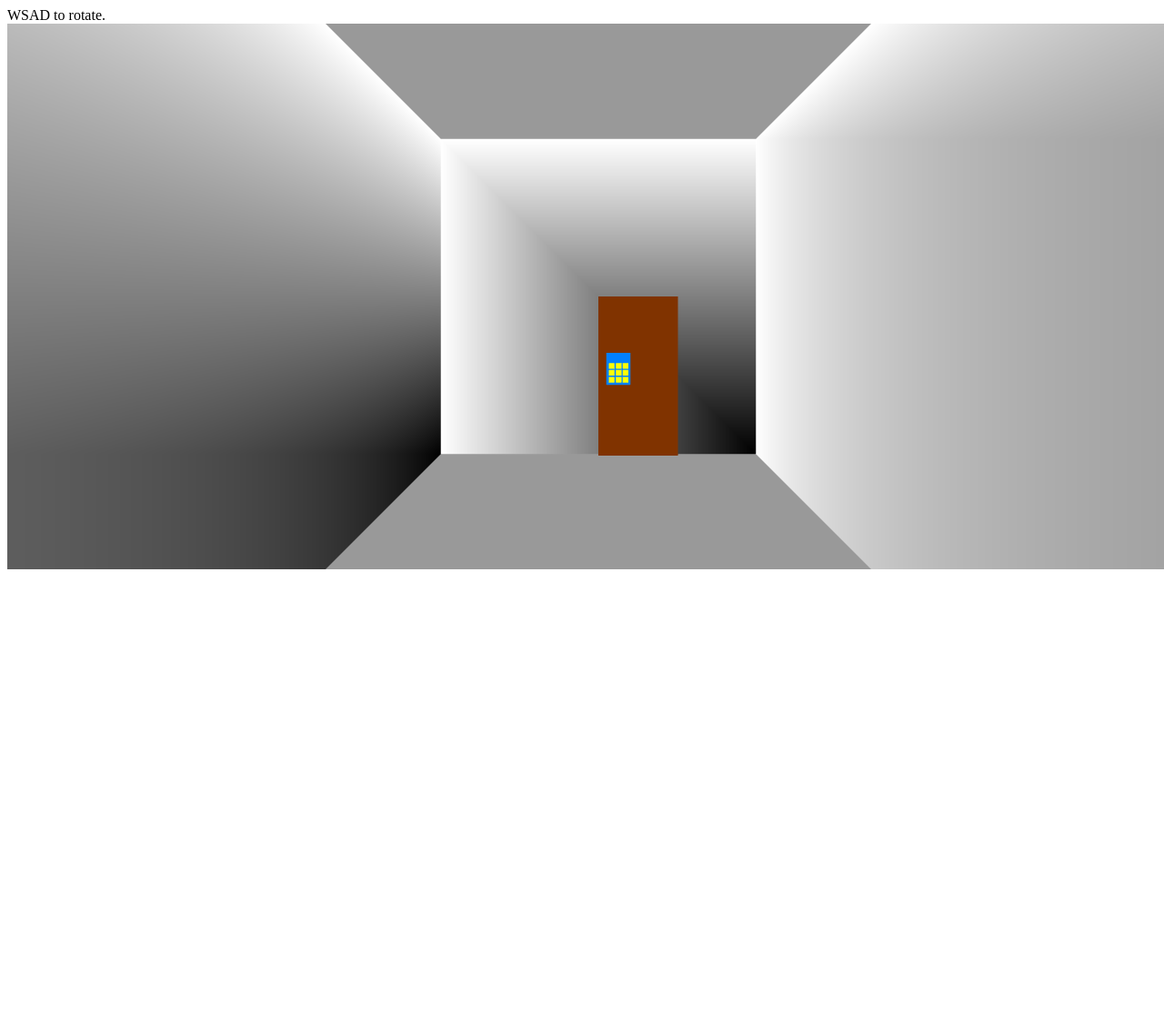
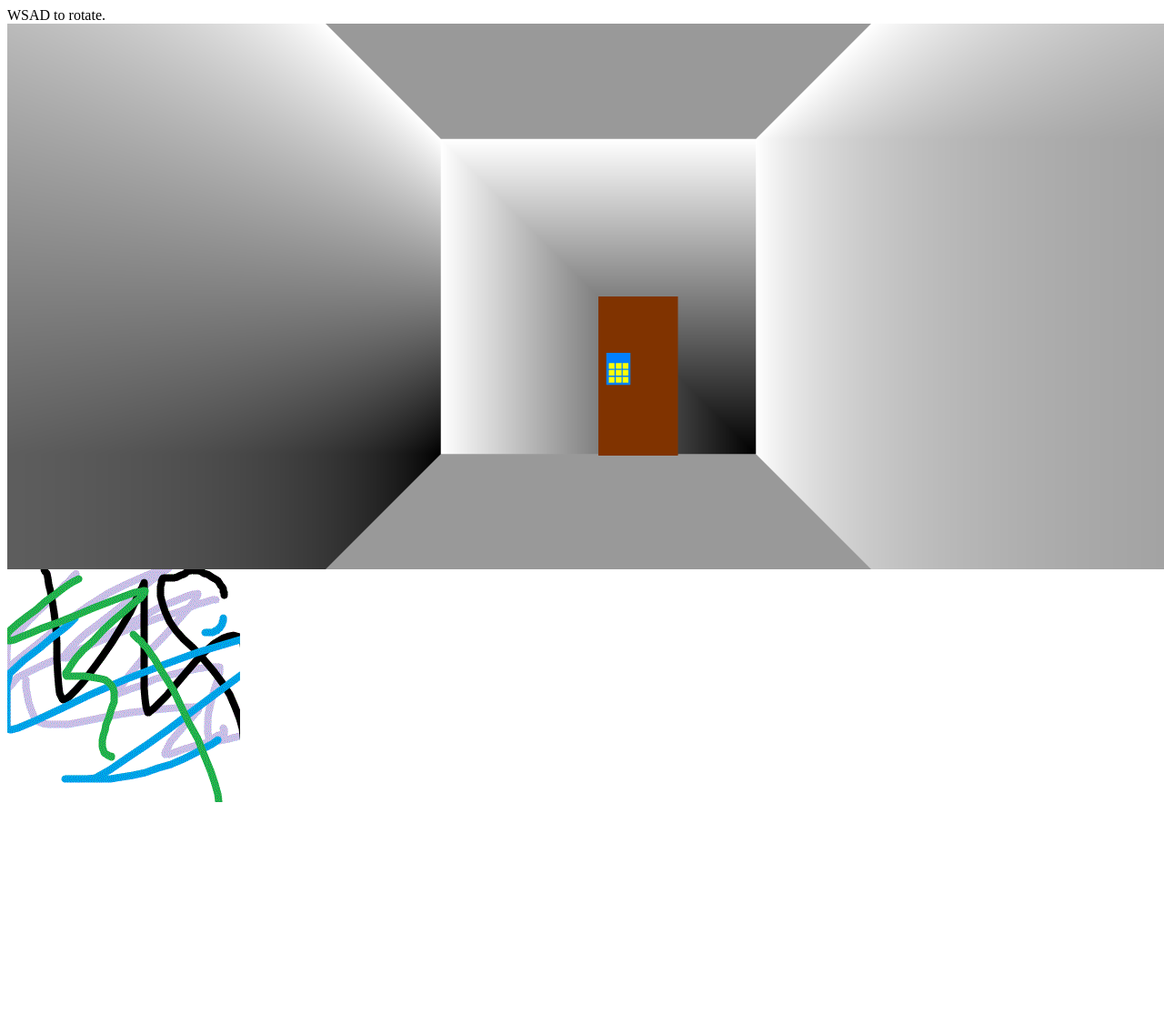
Before and after one commit to tang184/csrpg, a website: page public/game1.html in a window 1280 px wide. Shown: the top 1126 px of the page at 91% size. Before the commit the page ends 800 px from the top, so only its background shows below. Drawn offline with Linux system fonts and the light colour scheme; animation ran at ten frames a second.

Commit message:
Load texture into html file.

```diff
--- a/public/game1.html
+++ b/public/game1.html
@@ -9,6 +9,7 @@
 <script type="text/javascript" src="tinynight.js"></script>
 <script type="text/javascript" src="assemblecube.js"></script>
 <script type="text/javascript" src="room.js"></script>
+<script type="text/javascript" src="textures.js"></script>
 <script type="text/javascript" src="vendor/jquery/jquery.min.js"></script>
 
 
@@ -59,6 +60,7 @@
             </div>
         </section>-->
         <canvas id="lesson02-canvas" style="border: none; position: absolute; left: 0; top: 0; z-index: 0;" width="1300%" height="600"></canvas>
+		<canvas id="test-canvas" style="border: none; position: absolute; left: 0; top: 600; z-index: 0;" width="500" height="500"></canvas>
     </div>
 </body>
 
--- a/public/room.js
+++ b/public/room.js
@@ -5,10 +5,6 @@ function initGL(canvas) {
         gl = canvas.getContext("experimental-webgl", {alpha:false});
         gl.viewportWidth = canvas.width;
         gl.viewportHeight = canvas.height;
-
-
-
-
     } catch (e) {
 
     }
@@ -259,6 +255,7 @@ function webGLStart() {
     initGL(canvas);
     initShaders();
     init_scene();
+	TextureHandler.empty = TextureHandler.load("empty.gif");
 
     gl.clearColor(0.0, 0.0, 0.0, 1.0);
     // gl.disable(gl.DEPTH_TEST);
--- /dev/null
+++ b/public/textures.js
@@ -0,0 +1,29 @@
+var TextureHandler = {};
+
+TextureHandler.cache = {};
+
+TextureHandler.load = function(filename) {
+	if (TextureHandler.cache[filename]) {
+		return TextureHandler.cache[filename];
+	}
+
+    var texture = gl.createTexture();
+	texture.image = new Image();
+    texture.image.onload = function () {
+		// draw test texutres
+		var canvas = document.getElementById("test-canvas");
+		var ctx = canvas.getContext("2d");
+		ctx.drawImage(texture.image, 0, 0);
+
+		gl.bindTexture(gl.TEXTURE_2D, texture);
+		gl.pixelStorei(gl.UNPACK_FLIP_Y_WEBGL, true);
+		gl.texImage2D(gl.TEXTURE_2D, 0, gl.RGBA, gl.RGBA, gl.UNSIGNED_BYTE, texture.image);
+		gl.texParameteri(gl.TEXTURE_2D, gl.TEXTURE_MAG_FILTER, gl.NEAREST);
+		gl.texParameteri(gl.TEXTURE_2D, gl.TEXTURE_MIN_FILTER, gl.NEAREST);
+		gl.bindTexture(gl.TEXTURE_2D, null);
+
+	}
+	texture.image.src = filename;
+
+	return texture
+}
```
Also changed, not shown: public/empty.gif (added).
